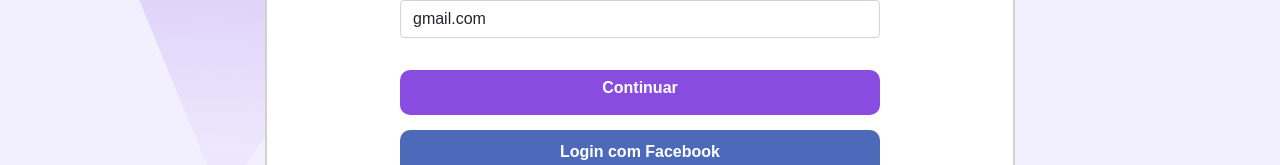
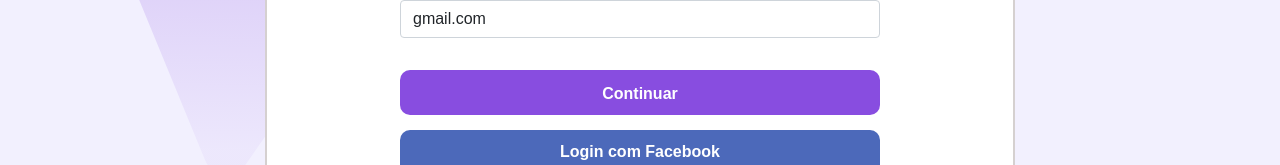
Before and after one commit to ErickGomesSilva/sorteio-teste, a React (Create React App) app: page / in a window 1280 px wide. Shown: the part 462-627 px from the top of the page. Built offline with nearby package versions, Linux system fonts and the light colour scheme.

Commit message:
ajuste no css do link

```diff
--- a/src/components/Home/styles.css
+++ b/src/components/Home/styles.css
@@ -51,6 +51,7 @@
 .btn#continuar{
     color: #fff;
     background-color: #884DE0;
+    line-height: 35px;
 }
 
 .form-group{
```
